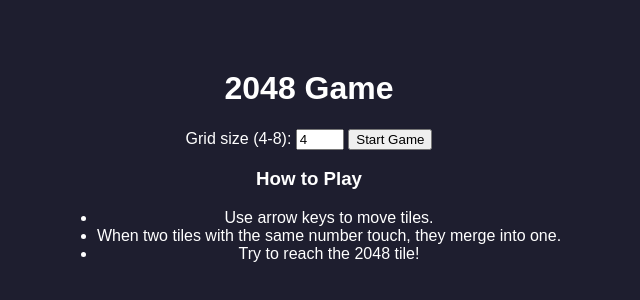
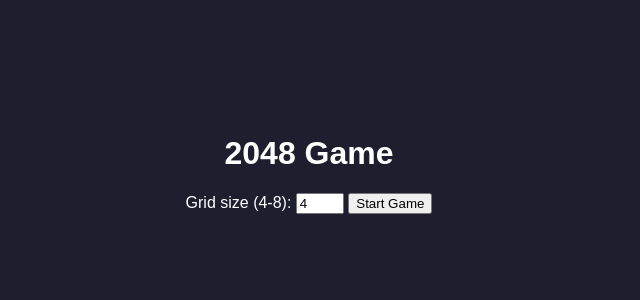
Before and after one commit to MaddakamMallikarjuna/2048-Puzzle-Game---Nexus, a plain HTML site: page index.html in a window 1280 px wide. Shown: the part 226-526 px from the top of the page, without its empty margins (331-971 px from the left). Drawn offline with Linux system fonts and the light colour scheme.

Commit message:
Update index.html

```diff
--- a/index.html
+++ b/index.html
@@ -18,12 +18,6 @@
     <input type="number" id="grid-size" min="4" max="8" value="4">
     <button id="start-btn">Start Game</button>
     <div id="rules">
-      <h3>How to Play</h3>
-      <ul>
-        <li>Use arrow keys to move tiles.</li>
-        <li>When two tiles with the same number touch, they merge into one.</li>
-        <li>Try to reach the 2048 tile!</li>
-      </ul>
     </div>
   </div>
 
```
